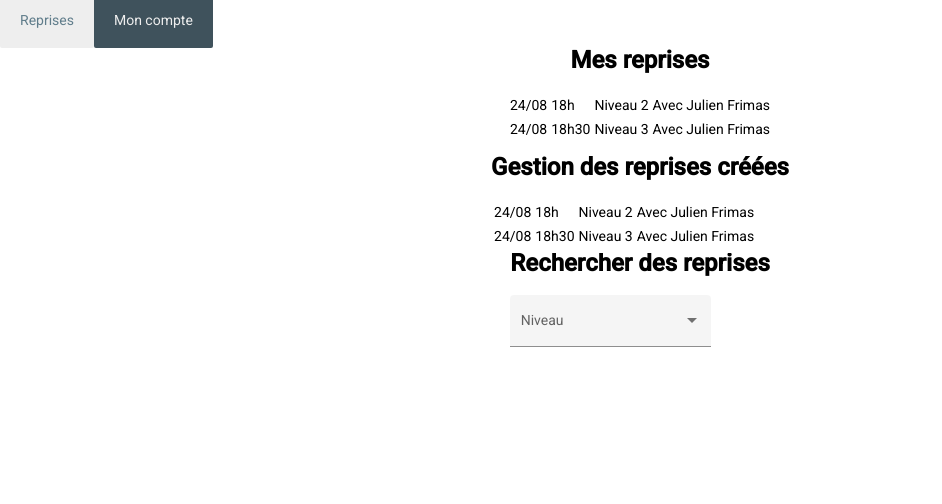
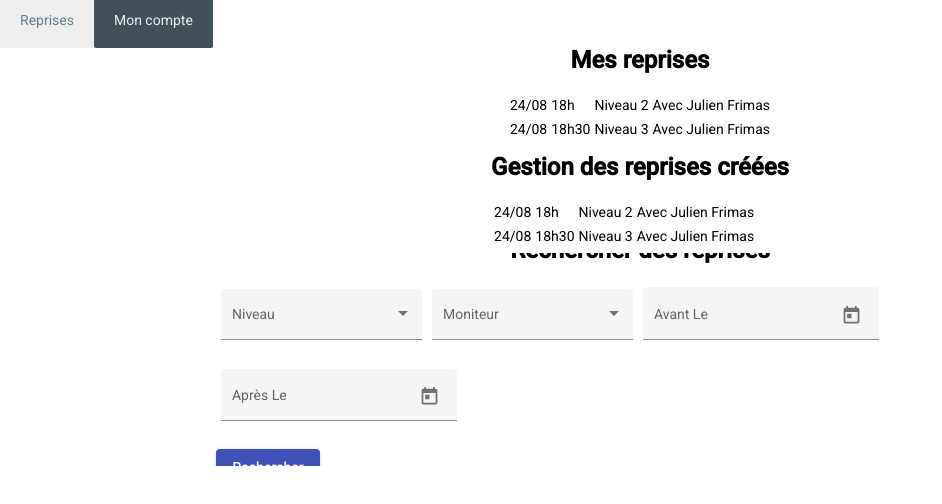
Before and after one commit to PinsardF/Equidia, an Angular app: page /reprises in a window 1280 px wide. Shown: the top 504 px of the page, without its empty margins (0-942 px from the left). Built offline with nearby package versions, Linux system fonts and the light colour scheme.

Commit message:
datepickers

```diff
--- a/src/app/app.module.ts
+++ b/src/app/app.module.ts
@@ -14,6 +14,8 @@ import { BrowserAnimationsModule } from '@angular/platform-browser/animations';
 import { MatGridListModule } from '@angular/material/grid-list';
 import {MatButtonModule } from '@angular/material/button';
 import { MatSelectModule } from '@angular/material/select';
+import { MatDatepickerModule } from '@angular/material/datepicker';
+import { MatNativeDateModule } from '@angular/material/core';
 
 @NgModule({
   declarations: [
@@ -32,7 +34,9 @@ import { MatSelectModule } from '@angular/material/select';
     BrowserAnimationsModule,
     MatButtonModule,
     MatGridListModule,
-    MatSelectModule
+    MatSelectModule,
+    MatDatepickerModule,
+    MatNativeDateModule
   ],
   providers: [],
   bootstrap: [AppComponent]
--- a/src/app/my-account/my-account.component.html
+++ b/src/app/my-account/my-account.component.html
@@ -69,11 +69,9 @@
             </tr>
             <tr>
                 <td>
-                    <div class="wrapper">
-                        <button type="submit" mat-raised-button color="primary" (click)="validate()"
+                    <button type="submit" mat-raised-button color="primary" (click)="validate()"
                         [disabled]="firstNameForm.invalid || lastNameForm.invalid || emailForm.invalid || phoneForm.invalid">
-                        Valider</button>
-                    </div>
+                    Valider</button>
                 </td>
             </tr>
         </form>
--- a/src/app/reprises/reprises.component.html
+++ b/src/app/reprises/reprises.component.html
@@ -8,30 +8,7 @@
 </div>
 
 <router-outlet></router-outlet>
-<!--
-<div>
-    <div class="container">
-        <div class="row">
-            <div class="col s8 offset-s2">
-                <h1>Mes Reprises</h1>
-                <table class="centered">
-                    <tr *ngFor="let element of dataList">
-                        <td>{{ element.date }}</td>
-                        <td>{{ element.hour }}</td>
-                        <td>{{ element.level }}</td>
-                        <td>{{ element.instructor }}</td>
-                    </tr>
-                    <tr>
-                        <td>
-                            <h1>Trouver des reprises</h1>
-                        </td>
-                    </tr>
-                </table>
-            </div>
-        </div>
-    </div>
-</div>
--->
+
 <mat-grid-list cols="12">
     <mat-grid-tile [colspan]="2"></mat-grid-tile>
     <mat-grid-tile [colspan]="8">
@@ -72,17 +49,45 @@
     </mat-grid-tile>
     <mat-grid-tile [colspan]="2"></mat-grid-tile>
     <mat-grid-tile [colspan]="2"></mat-grid-tile>
-    <mat-grid-tile [colspan]="8">
+    <mat-grid-tile [colspan]="8" [rowspan]="2">
         <table>
             <tr>
                 <td>
                     <h1>Rechercher des reprises</h1>
-                    <mat-form-field appearance="fill">
+                    <mat-form-field appearance="fill" style="margin:5px;">
                         <mat-label>Niveau</mat-label>
-                        <mat-select [formControl]="levelForm" multiple>
+                        <mat-select [formControl]="levelForm" [(ngModel)]="selectedLevels" multiple>
                             <mat-option *ngFor="let level of levelList" [value]="level">{{level}}</mat-option>
                         </mat-select>
                     </mat-form-field>
+
+                    <mat-form-field appearance="fill" style="margin:5px;">
+                        <mat-label>Moniteur</mat-label>
+                        <mat-select [formControl]="monitorForm" [(ngModel)]="selectedMonitors" multiple>
+                            <mat-option *ngFor="let monitor of monitorList" [value]="monitor">{{monitor}}</mat-option>
+                        </mat-select>
+                    </mat-form-field>
+
+                    <mat-form-field class="example-full-width" appearance="fill" style="margin:5px;">
+                        <mat-label>Avant Le</mat-label>
+                        <input matInput [matDatepicker]="picker" [(ngModel)]="before">
+                        <mat-datepicker-toggle matSuffix [for]="picker">
+                        </mat-datepicker-toggle>
+                        <mat-datepicker #picker></mat-datepicker>
+                    </mat-form-field>
+
+                    <mat-form-field class="example-full-width" appearance="fill" style="margin:5px;">
+                        <mat-label>Après Le</mat-label>
+                        <input matInput [matDatepicker]="picker2" [(ngModel)]="after">
+                        <mat-datepicker-toggle matSuffix [for]="picker2">
+                        </mat-datepicker-toggle>
+                        <mat-datepicker #picker2></mat-datepicker>
+                    </mat-form-field>
+                </td>
+            </tr>
+            <tr>
+                <td>
+                    <button mat-raised-button color="primary" (click)="search()">Rechercher</button>
                 </td>
             </tr>
         </table>
--- a/src/app/reprises/reprises.component.ts
+++ b/src/app/reprises/reprises.component.ts
@@ -16,9 +16,15 @@ export interface Reprise {
 export class ReprisesComponent implements OnInit {
 
   levelForm = new FormControl();
-  levelList: string[] = ['1', '2', '3', '4', '5', '6', '7']
+  monitorForm = new FormControl();
+  levelList: string[] = ['1', '2', '3', '4', '5', '6', '7'];
+  monitorList: string[] = ['Julien Debas', 'Corinne Azet', 'Sarah Connor']
+  selectedLevels: string[] = [];
+  selectedMonitors: string[] = [];
   dataList: Reprise[];
   machin: string;
+  before: Date = null;
+  after: Date = null;
 
   constructor() { }
 
@@ -28,4 +34,18 @@ export class ReprisesComponent implements OnInit {
     // console.log(this.dataList);
   }
 
+  search() {
+    var beforeTest = "";
+    if(this.before != null) {
+      var beforeMonth = this.before.getMonth() + 1;
+      beforeTest = this.before.getDate().toString() + "/" + beforeMonth + "/" + this.before.getFullYear();
+    }
+    var afterTest = "";
+    if(this.after != null) {
+      var afterMonth = this.after.getMonth() + 1;
+      afterTest = this.after.getDate().toString() + "/" + afterMonth + "/" + this.after.getFullYear();
+    }
+    alert("Niveaux: " + this.selectedLevels + ", moniteurs: " + this.selectedMonitors + ", avant le " + beforeTest
+    + " et après le " + afterTest);
+  }
 }
```
Also changed, not shown: src/app/reprises/reprises.component.css (indentation only).
